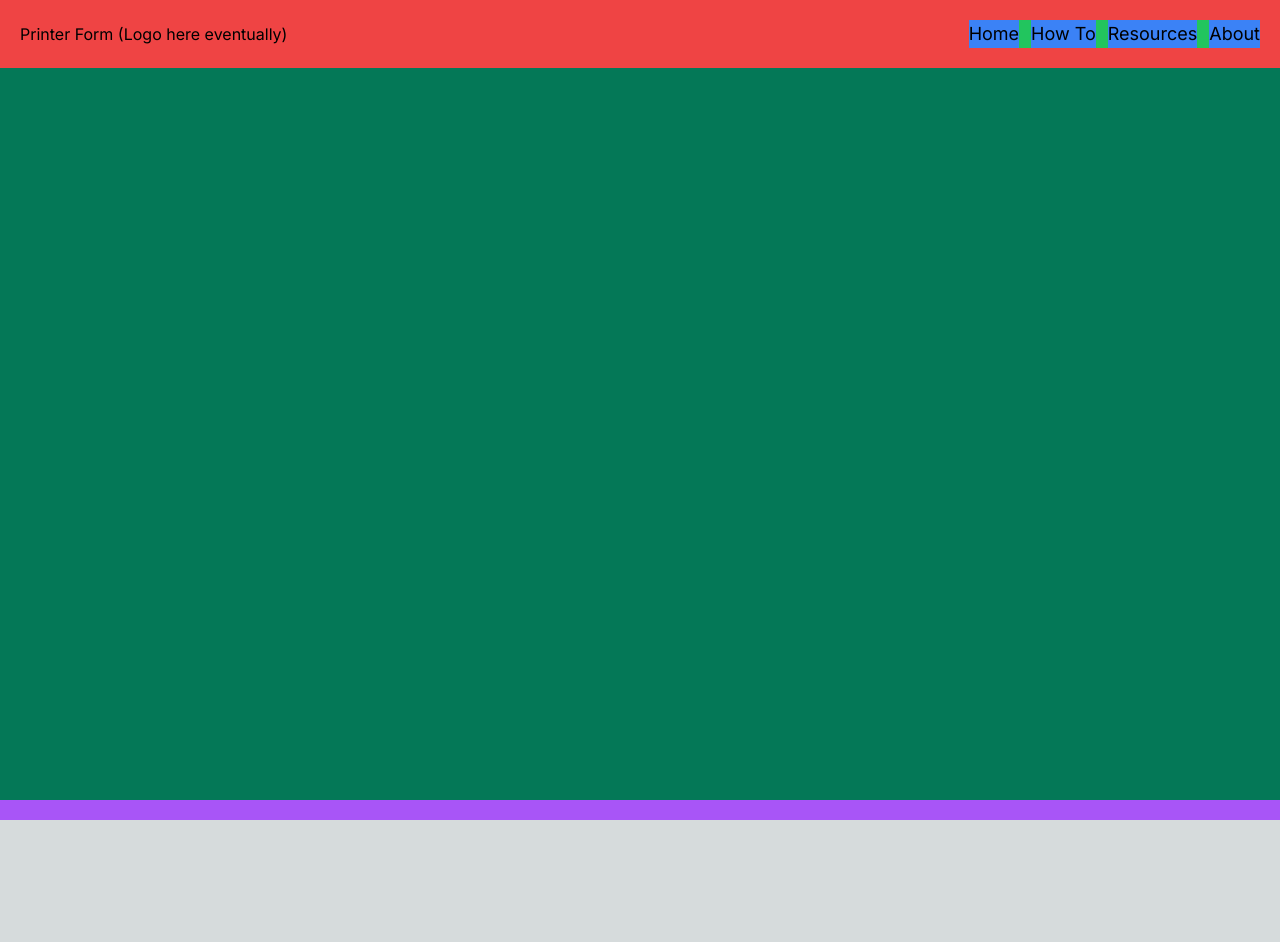
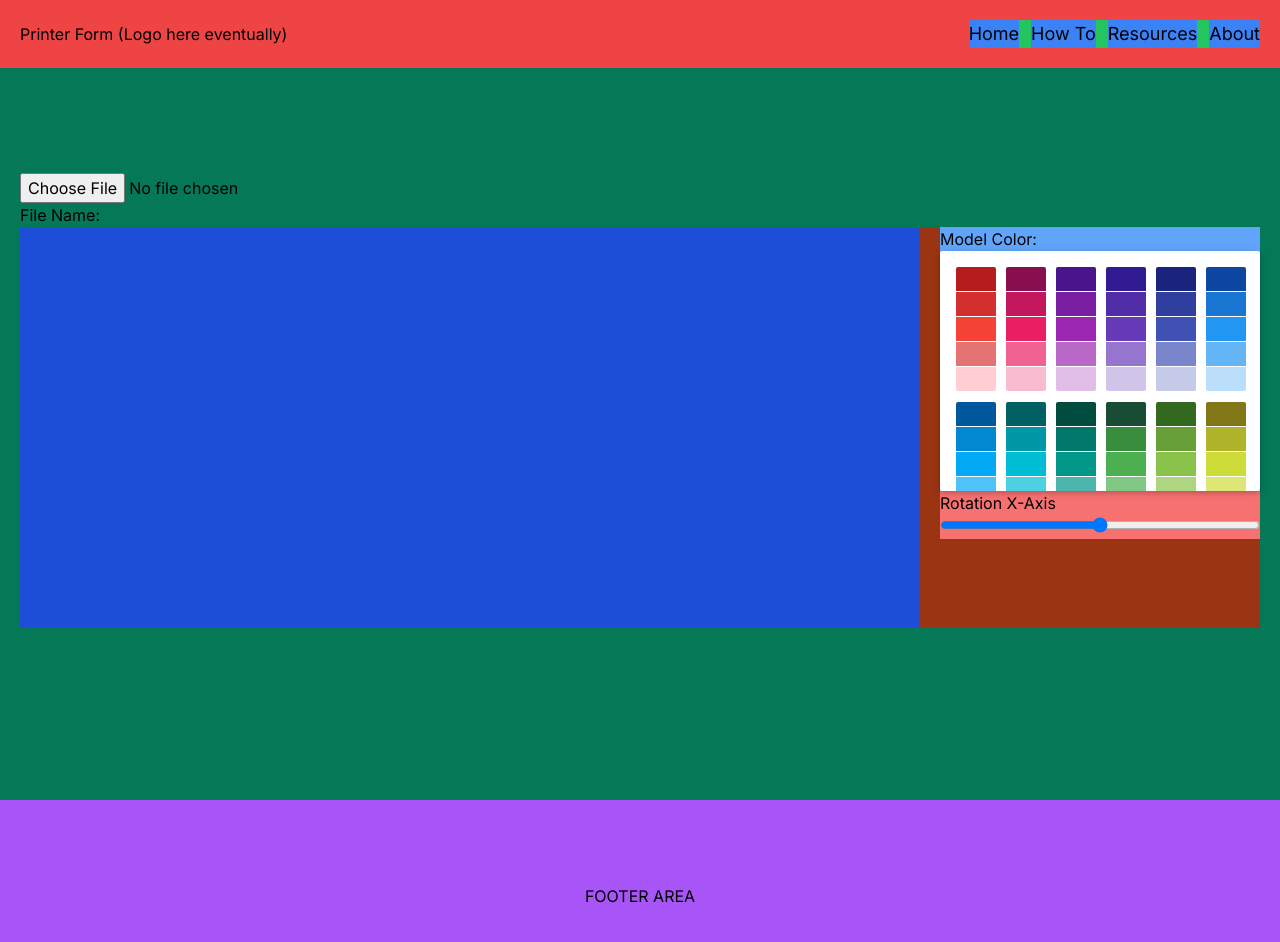
Before and after one commit to bondlegend0110/printerForm1.0, a Next.js app in the folder printerform/: page /upload in a window 1280 px wide. Shown: the top 942 px of the page. Before the commit the page ends 820 px from the top, so only its background shows below. Built offline with nearby package versions, Linux system fonts and the light colour scheme.

Commit message:
feat: first steps on model preview

```diff
--- a/printerform/package.json
+++ b/printerform/package.json
@@ -9,8 +9,10 @@
     "lint": "next lint"
   },
   "dependencies": {
+    "@types/react-color": "^3.0.12",
     "next": "14.2.3",
     "react": "^18",
+    "react-color": "^2.19.3",
     "react-dom": "^18",
     "react-stl-viewer": "^2.5.0",
     "three": "^0.164.1"
--- a/printerform/src/app/footer.tsx
+++ b/printerform/src/app/footer.tsx
@@ -1,7 +1,7 @@
 const Footer = () => {
     return (
-        <div className="bg-purple-500 w-full h-5">
-
+        <div className="flex items-center justify-center bg-purple-500 w-full min-h-48">
+            <h1>FOOTER AREA</h1>
         </div>
     );
 };
--- a/printerform/src/app/upload/page.tsx
+++ b/printerform/src/app/upload/page.tsx
@@ -1,9 +1,107 @@
-import { StlViewer } from "react-stl-viewer";
+"use client";
+
+import { ChangeEvent, CSSProperties, useRef, useState } from "react";
+import { ModelProps, ModelRef, StlViewer } from "react-stl-viewer";
+import { ColorChangeHandler, ColorResult, SwatchesPicker } from "react-color";
+import { Quaternion } from "three";
 
 const Upload = () => {
+    const [displayedFileName, setDisplayedFileName] = useState<string>();
+    const [modelUrl, setModelUrl] = useState<string>();
+    const [modelColor, setModelColor] = useState<string>("#D9D9D9");
+    const fileInputRef = useRef<HTMLInputElement>(null);
+
+    const stlLoadCurve = (file: File) => {
+        setModelUrl(URL.createObjectURL(file))
+    }
+
+    const onFileSelect = () => {
+        if (!fileInputRef.current) return;
+
+        const { files, value } = fileInputRef.current;
+        const file = (files ?? [])[0];
+        const fileName = value.split(/(\\|\/)/g).pop();
+        const parts = fileName?.split(".");
+
+        if (parts?.length === 2) {
+            const name = parts[0];
+            setDisplayedFileName(`printerForm_${name}.pdf`)
+        } else {
+            console.error("Invalid file name format");
+        }
+
+        stlLoadCurve(file);
+    };
+
+    const handleModelColorChange = (color: ColorResult) => {
+        setModelColor(color.hex);
+    }
+
+    const modelRef = useRef<ModelRef>(null);
+
+    const stlViewSetRotation = (quaternion: Quaternion) => {
+        // TODO: Understand how quaternion rotation works to get manual rotation to work
+        // stl_viewer_front.rotate(0,a[0][0]-b[0][0],a[0][1]-b[0][1],a[0][2]-b[0][2]);
+        // stl_viewer_back.rotate(0,-a[1][0]-b[1][0],a[1][1]-b[1][1],a[1][2]-b[1][2]);
+        // stl_viewer_left.rotate(0,-a[2][0]-b[2][0],a[2][1]-b[2][1],a[2][2]-b[3][2]);
+        // stl_viewer_right.rotate(0,a[3][0]-b[3][0],-a[3][1]-b[3][1],a[3][2]-b[2][2]);
+        // b[0]=a[0];
+        // b[1]=[-a[1][0],a[1][1],a[1][2]];
+        // b[2]=[-a[2][0],a[2][1],a[2][2]];
+        // b[3]=[a[3][0],-a[3][1],a[3][2]];
+    }
+
+    const handleXAxisRotationChange = (e: ChangeEvent<HTMLInputElement>) => {
+        const multiplier = (parseFloat(e.currentTarget.value) - 50) / 50;
+        const rotation = Math.sign(multiplier) * (1 / 50) * (Math.PI / 2);
+        console.log(rotation);
+
+        if (!modelRef.current) return;
+        const { model } = modelRef.current;
+        model.rotateX(rotation);
+
+        console.log(model.quaternion)
+    }
+    console.log(modelRef.current?.model.quaternion)
+
     return (
-        <div className="min-h-screen w-full bg-emerald-700">
-            Something
+        <div className="min-h-screen w-full bg-emerald-700 flex flex-col  justify-center p-5">
+            <input ref={fileInputRef} type="file" id="fileInput" onChange={onFileSelect} placeholder="Upload" accept="*.*" />
+            <p>File Name: {displayedFileName}</p>
+            <div className="flex flex-col lg:flex-row w-full gap-x-5 bg-orange-800">
+                <div className="relative grow bg-blue-700 min-h-[50vh]">
+                    {modelUrl && (
+                        <StlViewer
+                            style={{
+                                position: "absolute",
+                                inset: "0",
+                                backgroundColor: "beige"
+                            }}
+                            modelProps={{
+                                ref: modelRef,
+                                color: modelColor,
+                            }}
+                            orbitControls
+                            shadows
+                            url={modelUrl}
+                        />
+                    )}
+                </div>
+                <div className="flex-shrink-0">
+                    <div className="bg-blue-400">
+                        <p>Model Color:</p>
+                        <SwatchesPicker
+                            className="w-full"
+                            color={modelColor}
+                            onChange={handleModelColorChange}
+                        />
+                    </div>
+                    <div className="bg-red-400">
+                        <p>Rotation X-Axis</p>
+                        <input type="range" className="w-full" onChange={handleXAxisRotationChange} />
+                    </div>
+                </div>
+            </div>
         </div>
     );
 };
```
Also changed, not shown: 1 other file (tests, documents, lock files or other folders).
